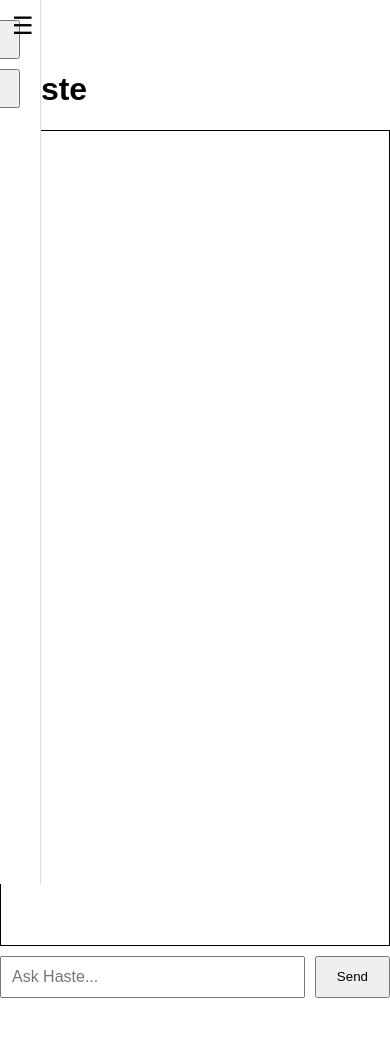
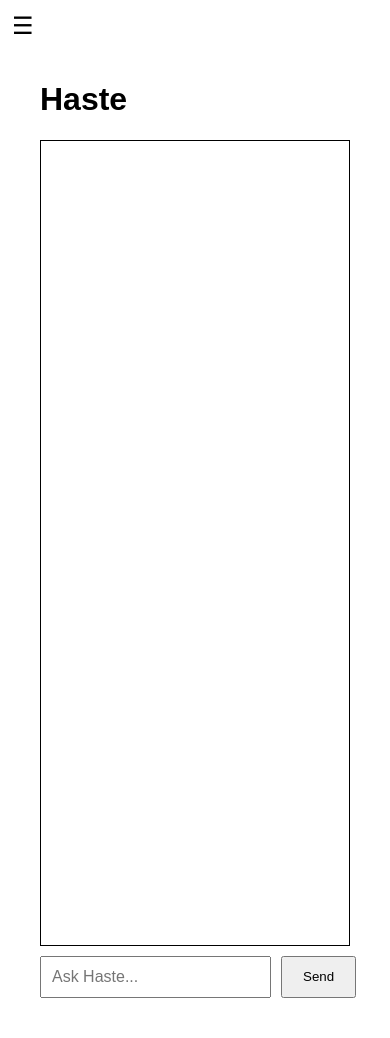
Before and after one commit to harshite737-crypto/haste, a Flask app: page / in a window 390 px wide. Before the commit the page ends 998 px from the top, so only its background shows below. Run offline with Flask 3, Linux system fonts and the light colour scheme.

Commit message:
Refactor CSS for side menu and mobile behavior

```diff
--- a/static/style.css
+++ b/static/style.css
@@ -1,74 +1,52 @@
 body {
     margin: 0;
     font-family: Arial, sans-serif;
+    background: #fff;
 }
 
 /* =========================
-   MENU BUTTON
+   SIDE MENU (DESKTOP FIXED)
+========================= */
+#side-menu {
+    position: fixed;
+    top: 0;
+    left: 0;                 /* ✅ ALWAYS FIXED */
+    width: 260px;
+    height: 100vh;
+    background: #ffffff;
+    border-right: 1px solid #ddd;
+    padding: 20px;
+    box-sizing: border-box;
+    z-index: 1000;
+}
+
+/* =========================
+   MENU BUTTON (MOBILE ONLY)
 ========================= */
 #menu-btn {
+    display: none;
     position: fixed;
     top: 12px;
     left: 12px;
     font-size: 24px;
     cursor: pointer;
-    z-index: 1001;
+    z-index: 1100;
 }
 
 /* =========================
-   SIDE MENU
-========================= */
-#side-menu {
-    position: fixed;
-    top: 0;
-    left: -260px;
-    width: 260px;
-    height: 100%;
-    background: #ffffff;
-    border-right: 1px solid #ddd;
-    padding: 20px;
-    transition: 0.3s;
-    z-index: 1000;
-}
-
-#side-menu.open {
-    left: 0;
-}
-
-#side-menu button {
-    width: 100%;
-    padding: 10px;
-    margin-bottom: 10px;
-    cursor: pointer;
-}
-
-.menu-footer {
-    position: absolute;
-    bottom: 20px;
-}
-
-.menu-footer a {
-    display: block;
-    margin-top: 10px;
-    text-decoration: none;
-    color: #000;
-}
-
-/* =========================
-   APP (DESKTOP FIX)
+   APP CONTENT (SHIFT RIGHT)
 ========================= */
 #app {
-    width: calc(60% - 260px);   /* ⬅️ ACCOUNT FOR MENU */
-    margin: 40px auto;
-    margin-left: 260px;        /* ⬅️ PUSH CONTENT RIGHT */
+    margin-left: 260px;      /* ✅ THIS is the real fix */
+    padding: 40px;
 }
 
 /* =========================
    CHAT AREA
 ========================= */
 #chat {
+    border: 1px solid #000;
     height: 400px;
-    border: 1px solid #000;
     overflow-y: auto;
     padding: 10px;
 }
@@ -100,16 +78,18 @@ body {
 
 button {
     padding: 10px 20px;
+    cursor: pointer;
 }
 
 /* =========================
-   MOBILE OVERRIDES
+   MOBILE BEHAVIOR
 ========================= */
 @media (max-width: 768px) {
 
-    /* Menu hidden by default on mobile */
+    /* Menu becomes hidden & toggleable */
     #side-menu {
         left: -260px;
+        transition: left 0.3s ease;
     }
 
     #side-menu.open {
@@ -120,16 +100,14 @@ button {
         display: block;
     }
 
-    /* App should NOT be shifted on mobile */
+    /* Main content should NOT be shifted on mobile */
     #app {
-        width: 100%;
-        margin: 0;
-        padding-top: 50px;
         margin-left: 0;
+        padding-top: 60px;
     }
 
     #chat {
-        height: calc(100vh - 160px);
-        padding-bottom: 120px; /* prevent overlap with input */
+        height: calc(100vh - 170px);
+        padding-bottom: 120px; /* avoid input overlap */
     }
 }
```
